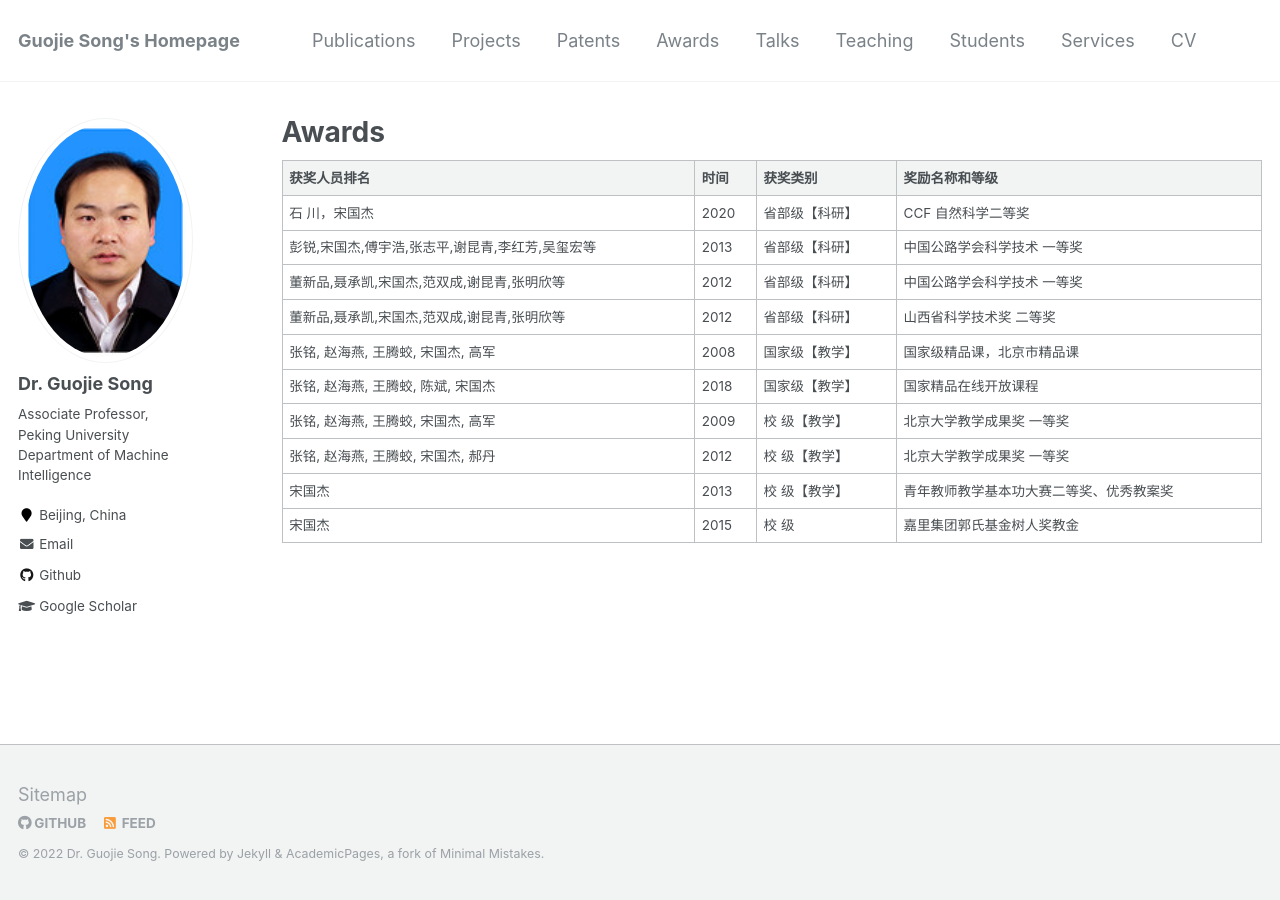
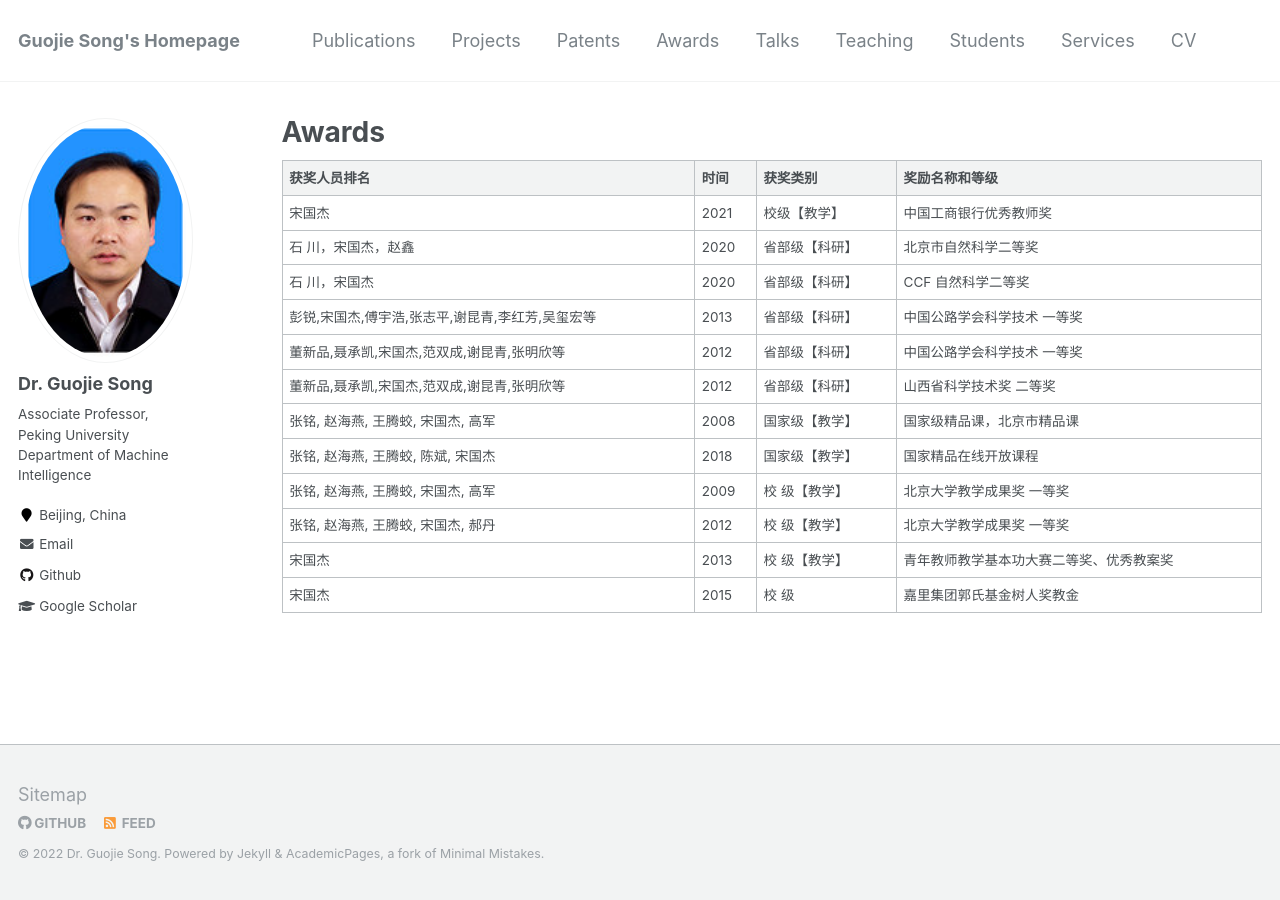
Before and after one commit to gjsong-pku/gjsong-pku.github.io, a Jekyll site: the page built from _pages/awards.md, in a window 1280 px wide. Built offline with Jekyll 4.4.1, drawn with Linux system fonts in a browser that asks for light colours.

Commit message:
Update awards.md

```diff
--- a/_pages/awards.md
+++ b/_pages/awards.md
@@ -8,6 +8,8 @@ permalink: /awards/
 
 | 获奖人员排名                                     | 时间 | 获奖类别       | 奖励名称和等级                            |
 | ------------------------------------------------ | ---- | -------------- | ----------------------------------------- |
+| 宋国杰                                            | 2021 | 校级【教学】  | 中国工商银行优秀教师奖                      |
+| 石 川，宋国杰，赵鑫                                | 2020 | 省部级【科研】  | 北京市自然科学二等奖                        |
 | 石 川，宋国杰                                     | 2020 | 省部级【科研】  | CCF 自然科学二等奖                        |
 | 彭锐,宋国杰,傅宇浩,张志平,谢昆青,李红芳,吴玺宏等 | 2013 | 省部级【科研】 | 中国公路学会科学技术 一等奖 |
 | 董新品,聂承凯,宋国杰,范双成,谢昆青,张明欣等      | 2012 | 省部级【科研】 | 中国公路学会科学技术 一等奖 |
```
